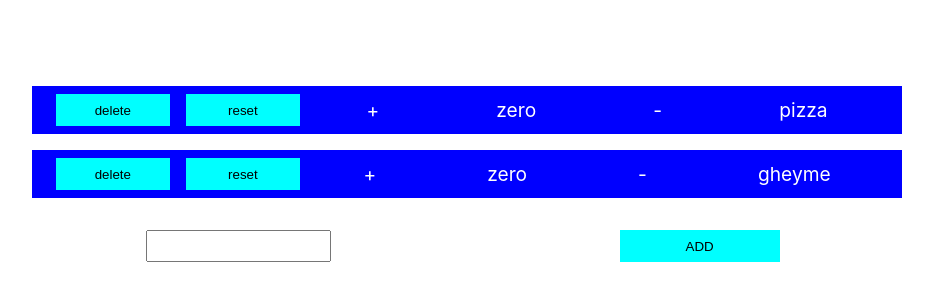
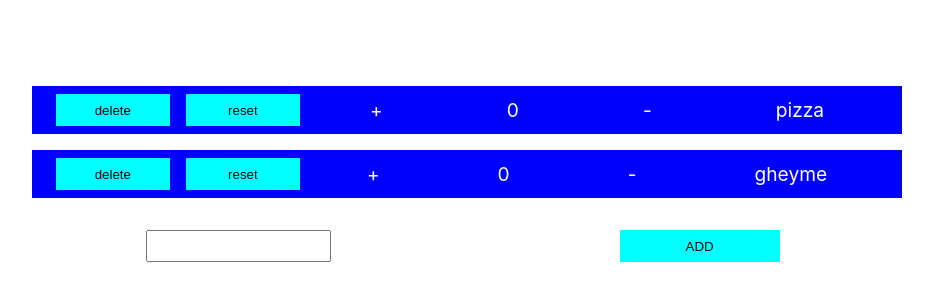
Before and after one commit to mohammadshayei/intership_counter, a React (Create React App) app: page / in a window 1280 px wide. Shown: the part 82-382 px from the top of the page, without its empty margins (173-1106 px from the left). Built offline with nearby package versions, Linux system fonts and the light colour scheme.

Commit message:
third commit for redux

```diff
--- a/src/components/ChangeCountContainer/ChangeCountContainer.js
+++ b/src/components/ChangeCountContainer/ChangeCountContainer.js
@@ -2,18 +2,26 @@ import React, { useState } from "react";
 import "./ChangeCountContainer.css";
 import { useDispatch, useSelector } from "react-redux";
 import * as actions from "../../store/actions/counter";
+
 const ChangeCountContainer = (props) => {
+
   const dispatch = useDispatch();
-  const detail = useSelector((state) => state.detail);
+  const counter= useSelector((state) => state.counter);
 
-  const selectSoftware = (software) => {
-    dispatch(actions.selectSoftware(software));
+  const onIncrementHandler = (id) => {
+    dispatch(actions.incrementHandler(id));
   };
+  const onDecrementHandler = (id) => {
+    dispatch(actions.decrementHandler(id));
+  }
+
   return (
     <div className="change-count-container">
-      <p onClick={() => props.onIncrementHandler(props.id)}>+</p>
-      <p>{props.count !== 0 ? props.count : "zero"}</p>
-      <p onClick={() => props.onDecrementHandler(props.id)}>-</p>
+      {/* <p onClick={() => props.onIncrementHandler(props.id)}>+</p> */}
+      <p onClick={() => onIncrementHandler(props.id)}>+</p>
+      {/* <p>{props.count !== 0 ? props.count : "zero"}</p> */}
+      <p>{counter.dataFood[0].count}</p>
+      <p onClick={() => onDecrementHandler(props.id)}>-</p>
       <p>{props.title} </p>
     </div>
   );
```
